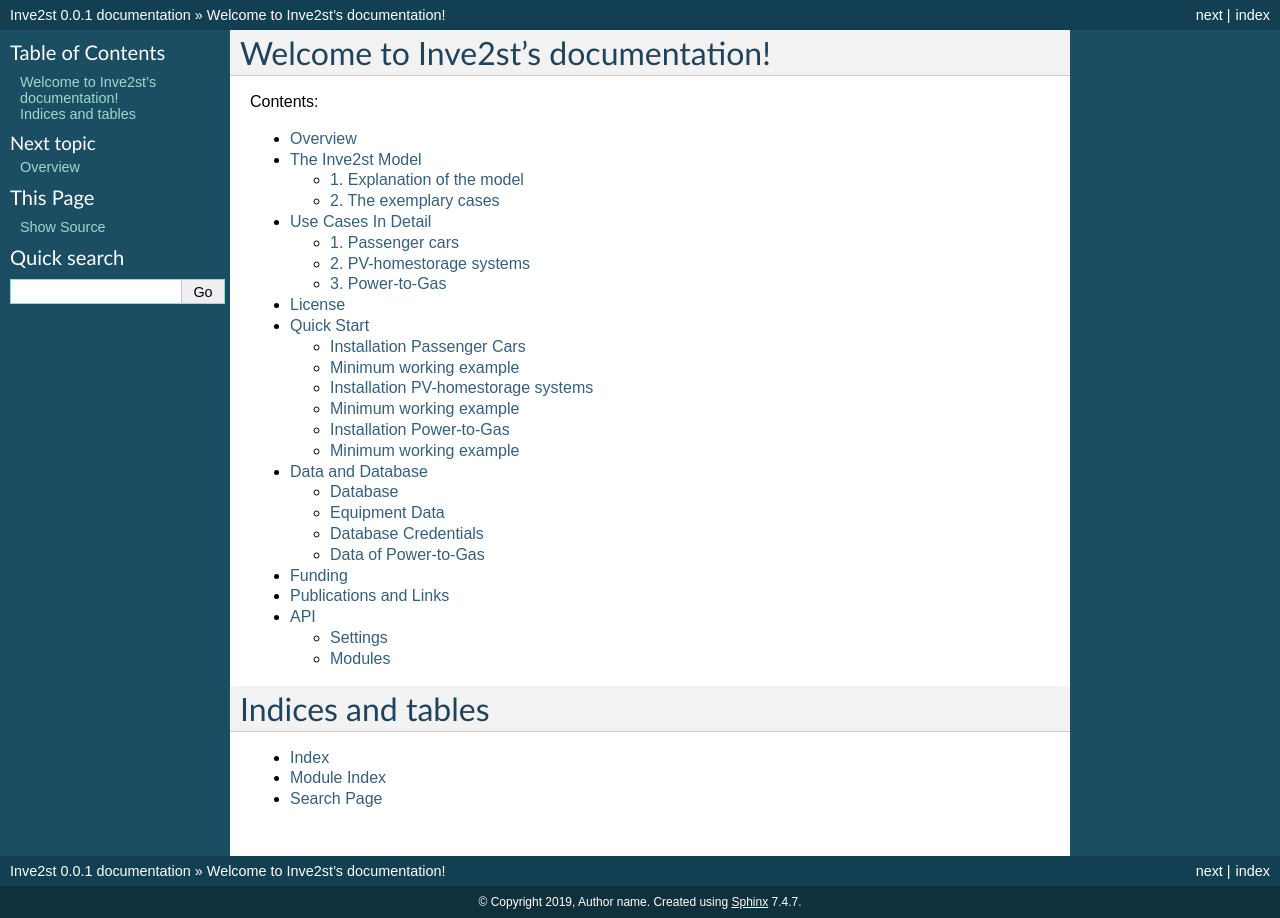
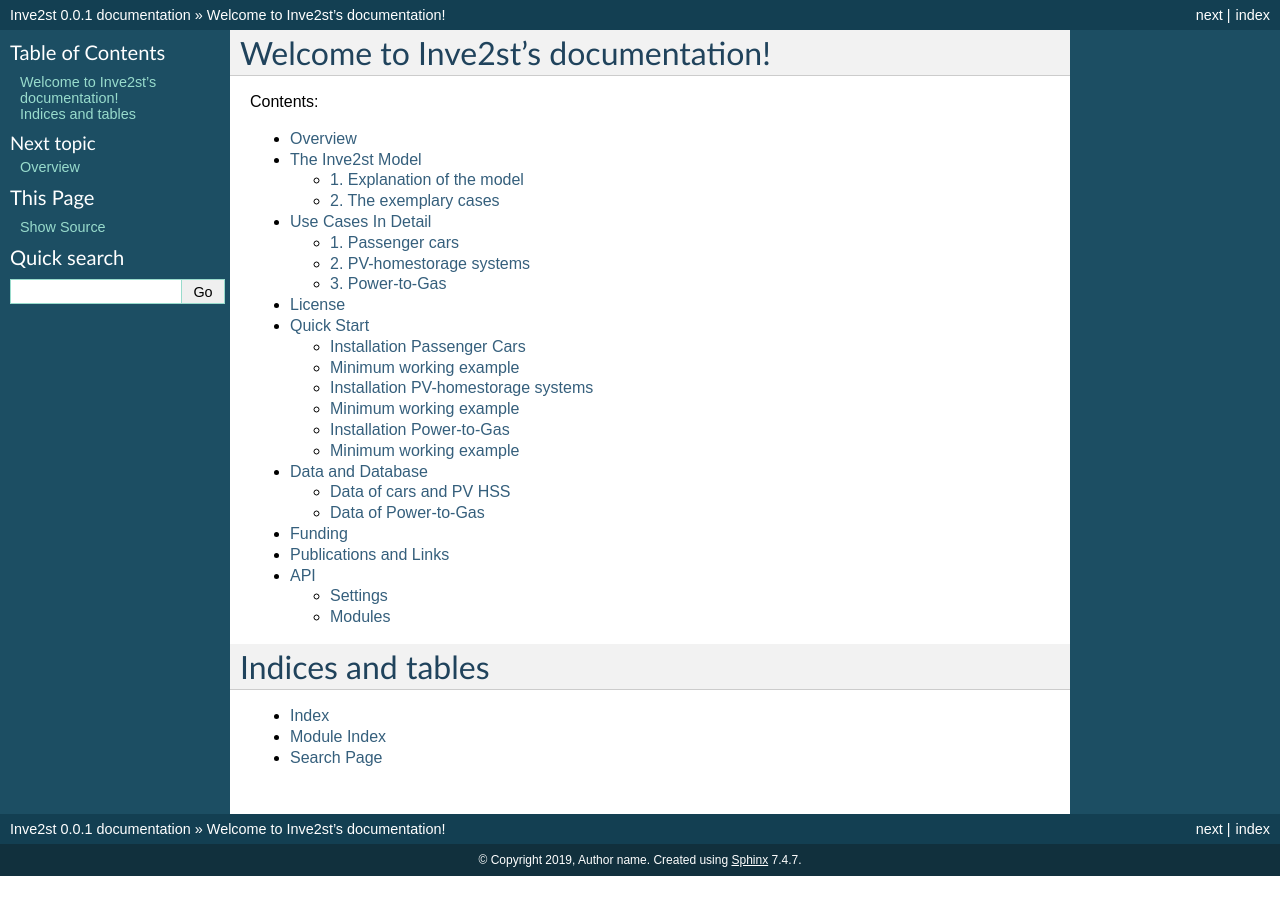
Before and after one commit to CSenkpiel/Inve2st, a Sphinx documentation site: the page built from docs/source/index.rst, in a window 1280 px wide. Built offline with Sphinx 7.4.7, drawn with Linux system fonts in a browser that asks for light colours.

Commit message:
Update data_and_data_base.rst

```diff
--- a/docs/source/data_and_data_base.rst
+++ b/docs/source/data_and_data_base.rst
@@ -3,8 +3,9 @@
 Data and Database
 =================
 
-Database
+Data of cars and PV HSS
 ------------------------------
+# Database
 
 The foundation for the Inve2st Framework is a PostgreSQL Database. Queries have been defined to be able to use the framework as flexible as possible, e.g. for choosing different scenario_IDs for different kinds of data. All queries can be found in the modules.Queries (:ref:`API`).
 
@@ -13,9 +14,7 @@ If the database is installed locally by the user, the database needs to be set a
 If the data from the database should be written into the input folder the function needs to be set as True (self.write_data = True)
 
 
-Equipment Data
-------------------------------
-
+# Equipment Data
 
 To be able to use the framework without the database, equipment data is provided for different scenarios and aggregation levels.
 
@@ -36,8 +35,8 @@ One exemplary set of input files (as csv) is described here:
    data_inputs/*
 
 
-Database Credentials
-------------------------------
+# Database Credentials
+
 To be able to connect to database, the login credentials should be set in credentials.json.
 
 .. code-block:: JSON
```
Also changed, not shown: other parts of docs/source/data_and_data_base.rst (+1 -1 lines).
